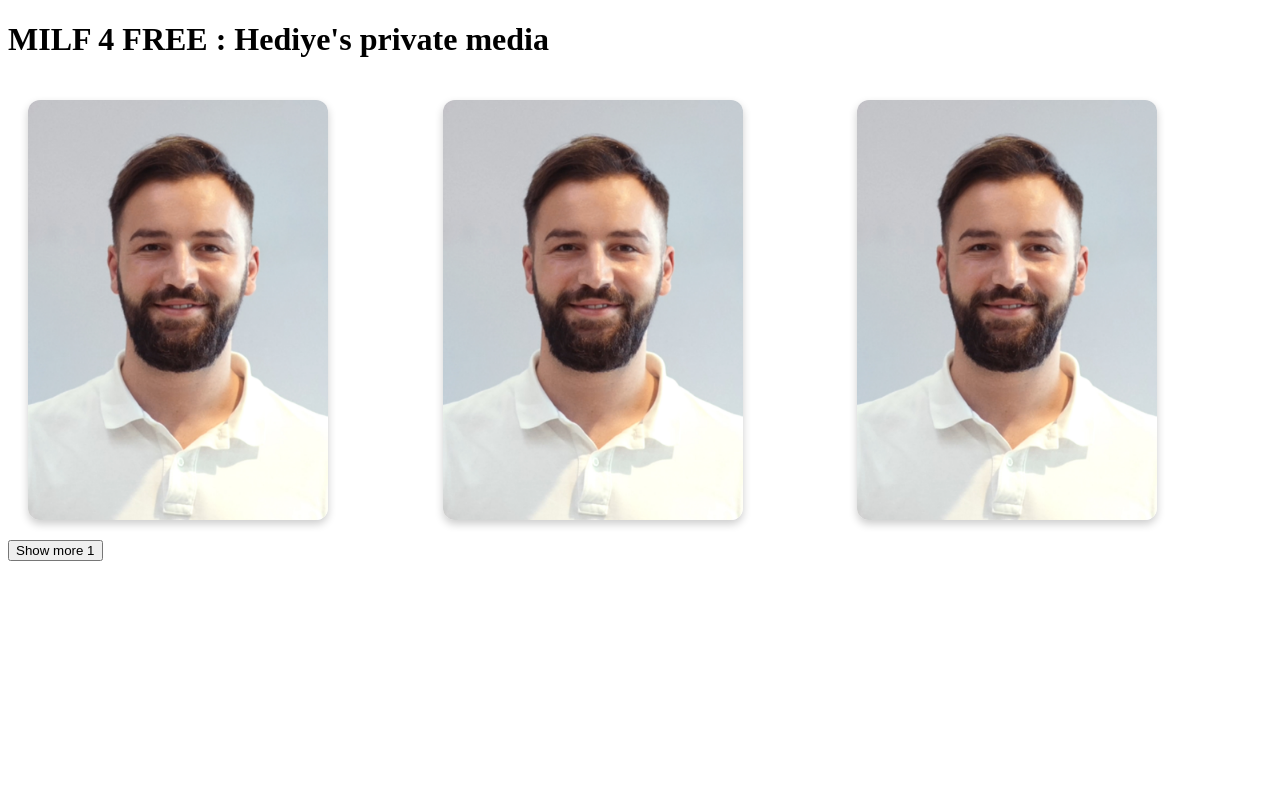
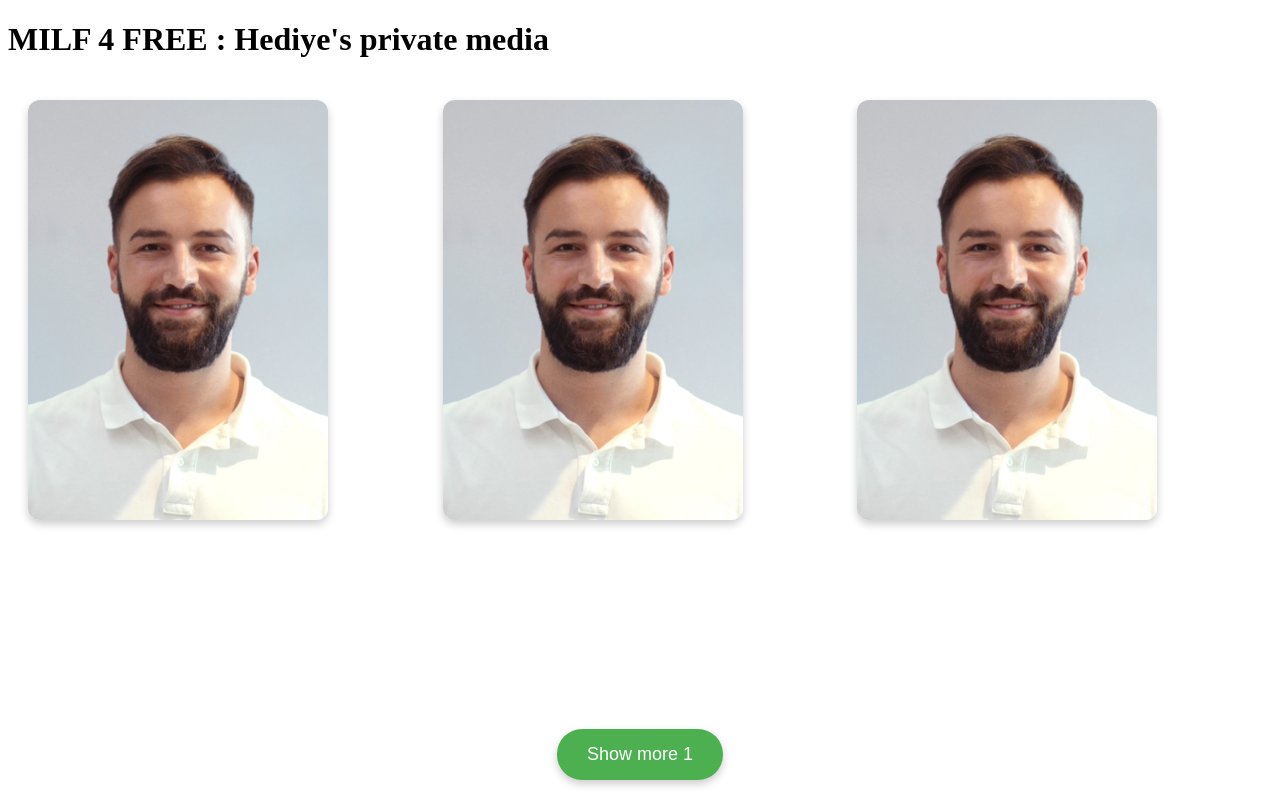
Before and after one commit to Nejat1990/Nejat-Track, a plain HTML site: page index.html in a window 1280 px wide. Drawn offline with Linux system fonts and the light colour scheme; no server answers.

Commit message:
styles.css

```diff
--- a/styles.css
+++ b/styles.css
@@ -67,3 +67,29 @@
     font-size: 16px;
     text-align: center;
 }
+
+/* Swipe-Button Design */
+.swipe-button {
+    position: fixed;
+    bottom: 20px;  /* Positioniert den Button am unteren Rand */
+    left: 50%;
+    transform: translateX(-50%); /* Zentriert den Button horizontal */
+    padding: 15px 30px;
+    font-size: 18px;
+    background-color: #4CAF50; /* Grüner Hintergrund */
+    color: white;
+    border: none;
+    border-radius: 25px; /* Abgerundete Ecken */
+    box-shadow: 0 4px 8px rgba(0, 0, 0, 0.2); /* Sanfter Schatten */
+    cursor: pointer;
+    transition: transform 0.3s ease-in-out;
+}
+
+.swipe-button:hover {
+    background-color: #45a049; /* Etwas dunklerer Grünton bei Hover */
+}
+
+/* Swipe-Interaktion */
+.swipe-button.active {
+    transform: translateY(-80px);  /* Button nach oben verschieben */
+}
```
